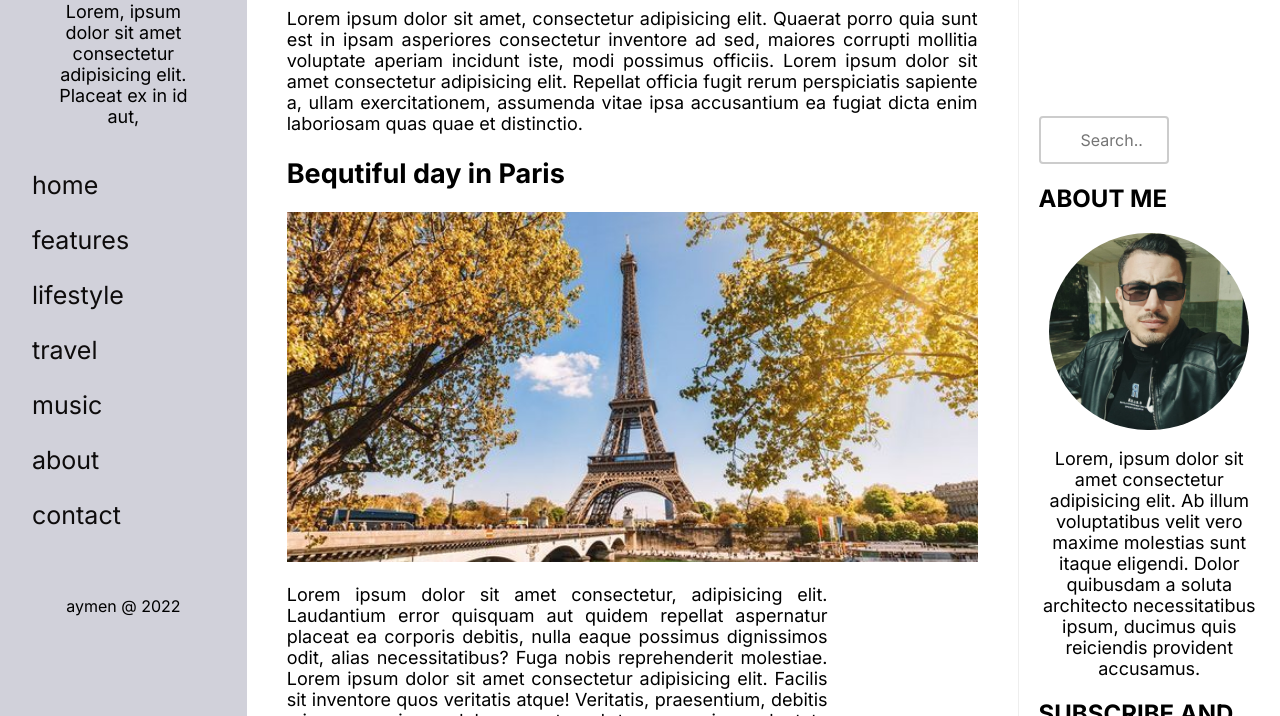
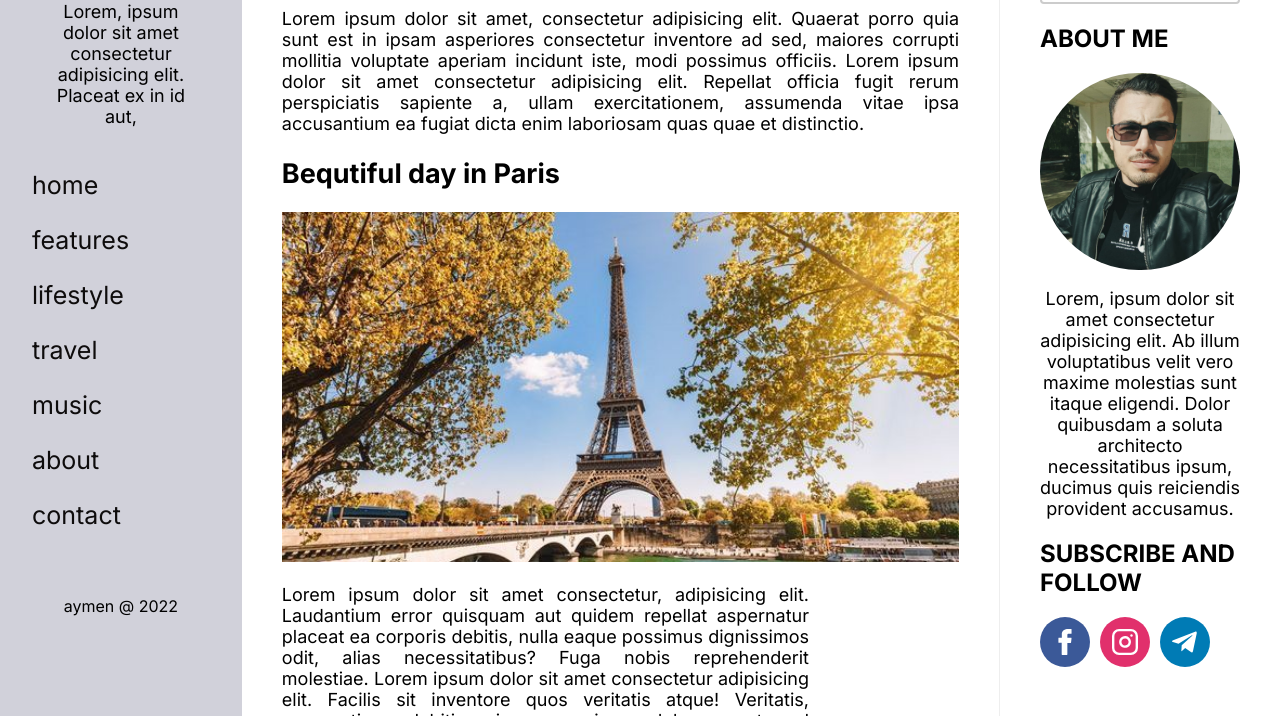
Before and after one commit to aymenbakhti/project01, a plain HTML site: page index.html in a window 1280 px wide. Shown: the part 84-800 px from the top of the page. Drawn offline with Linux system fonts and the light colour scheme.

Commit message:
Add opacity on social media button hover & Change search bar width

```diff
--- a/assets/css/style.css
+++ b/assets/css/style.css
@@ -119,12 +119,12 @@ body {
   .right {
     background-color: white;
     width: 400px;
-    padding: 200px 20px 20px 20px;
+    padding: 40px;
     border-inline-start: 1px solid #eee;
 
  }
  input[type=text] {
-    width: 130px;
+    width: 100%;
     box-sizing: border-box;
     border: 2px solid #ccc;
     border-radius: 4px;
@@ -133,14 +133,9 @@ body {
     background-image: url('searchicon.png');
     background-position: 10px 10px;
     background-repeat: no-repeat;
-    padding: 12px 20px 12px 40px;
-    -webkit-transition: width 0.4s ease-in-out;
-    transition: width 0.4s ease-in-out;
+    padding: 12px 18px;
   }
 
-  input[type=text]:focus {
-    width: 100%;
-  }
   .aymen1 {
       width: 200px;
       border-radius: 100px;
@@ -171,7 +166,12 @@ body {
       justify-content: center;
       align-items: center;
       border-radius: 100%;
+      transition: 75ms;
   }
+
+  .social-item:hover {
+    opacity: 0.8;
+}
 
   .facebook {
       background-color: #3B5998;
```
